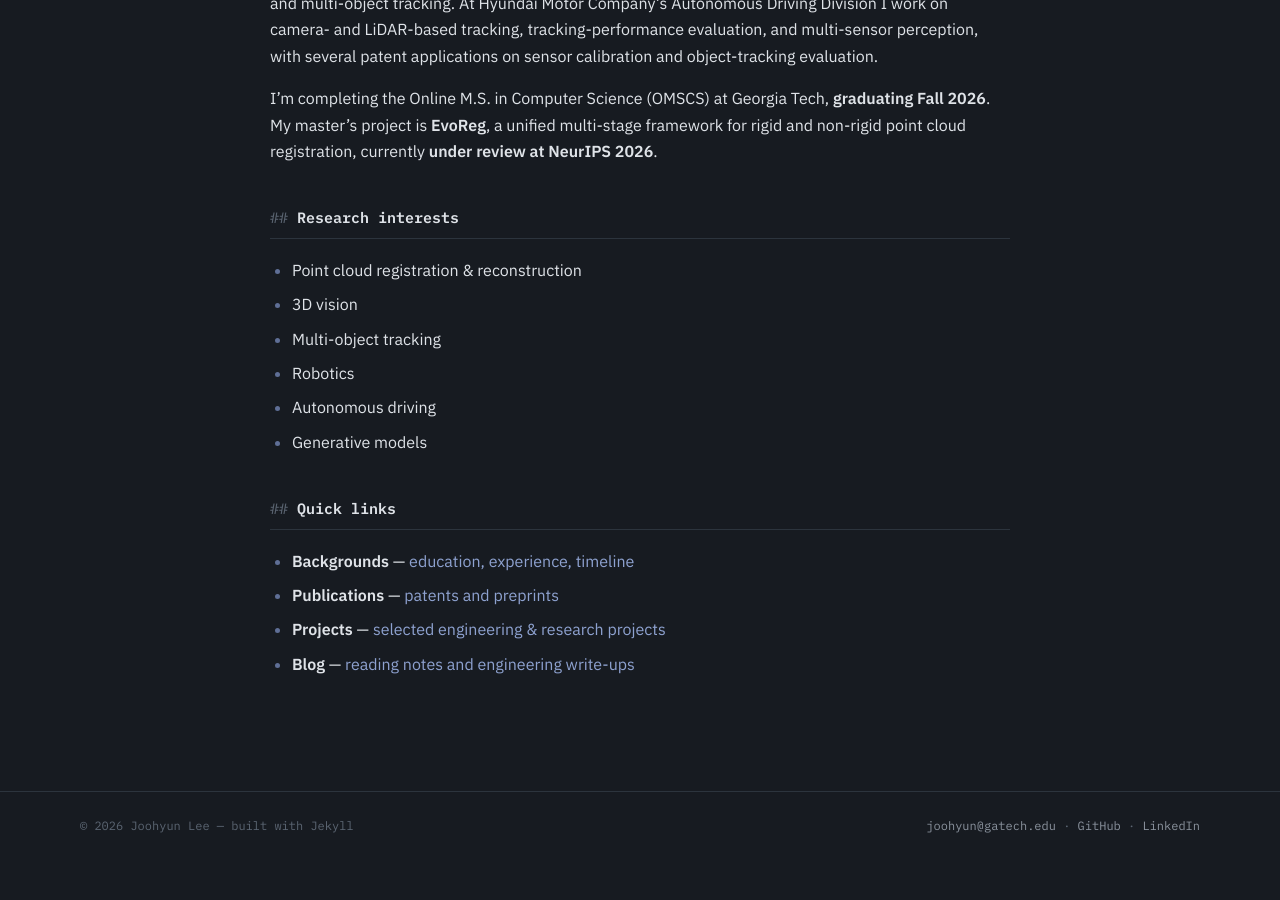
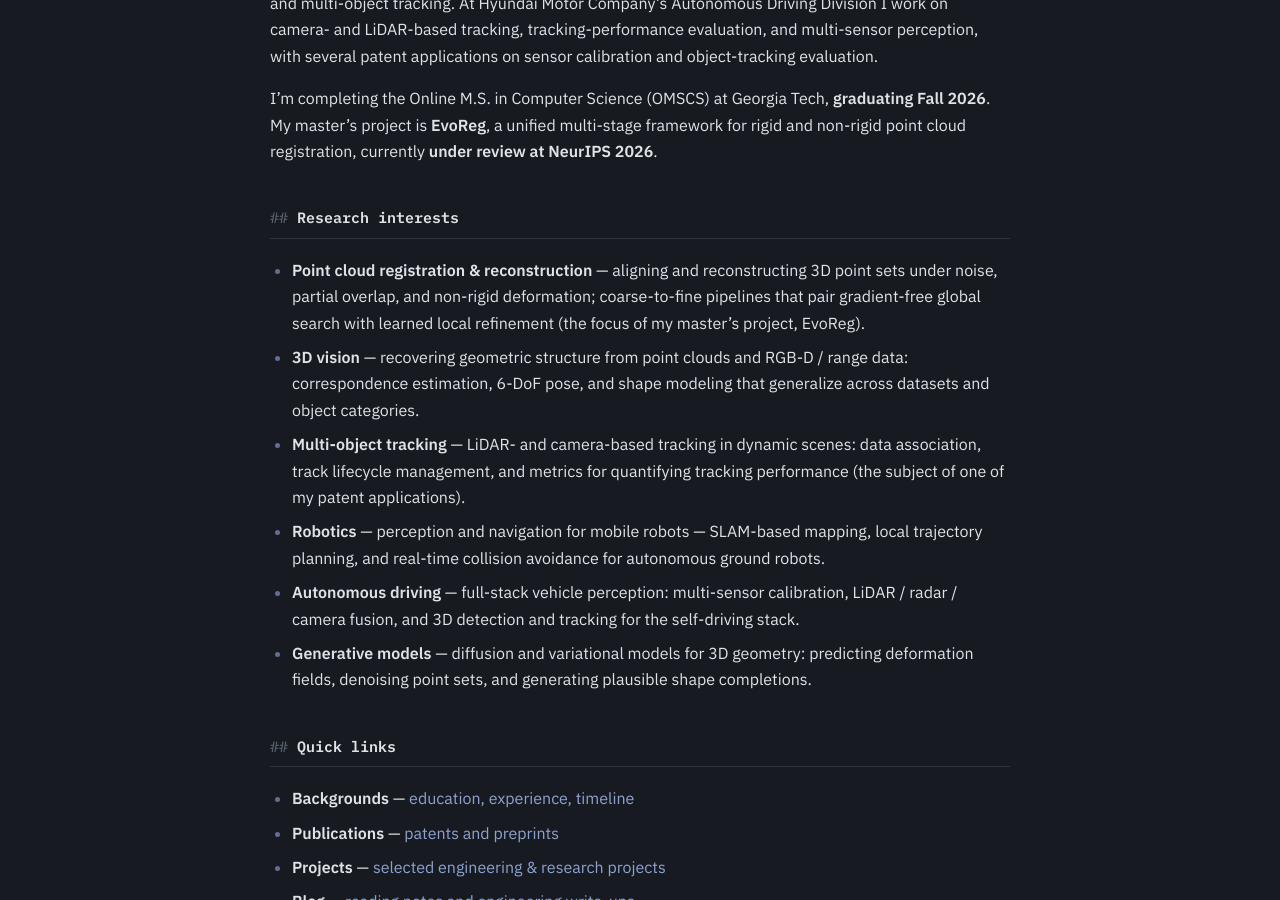
Before and after one commit to curiousLionH/curiousLionH.github.io, a Jekyll site: the page built from about.md, in a window 1280 px wide and 900 px high, scrolled down 334 px. Built offline with Jekyll 4.4.1, drawn with Linux system fonts in a browser that asks for light colours; before the commit the page ends 1194 px from its top, so only the background shows below that.

Commit message:
Portfolio-style link previews + research-interest descriptions
Social / SEO:
- Replace the old "논문 리뷰, 기술 블로그, 연구 기록" description with a
  portfolio blurb (site-wide + homepage)
- Homepage title -> "Joohyun Lee — Research Engineer" so shared links and
  the browser tab read as a portfolio
- Add og:image / twitter:image (profile photo) via a site-wide default so
  KakaoTalk / Slack / etc. show a card with a picture

Add short descriptions back to each research interest on About, grounded
in the CV and the EvoReg project.

Co-Authored-By: Claude Sonnet 5 <noreply@anthropic.com>

```diff
--- a/_config.yml
+++ b/_config.yml
@@ -1,6 +1,9 @@
 # Site settings
 title: Joohyun Lee
-description: 논문 리뷰, 기술 블로그, 연구 기록
+description: >-
+  Portfolio of Joohyun Lee — Research Engineer in autonomous driving and an OMSCS student
+  at Georgia Tech. Point cloud registration & reconstruction, 3D vision, multi-object
+  tracking, and robotics. Publications, projects, and notes.
 url: "https://curiousLionH.github.io"
 baseurl: ""
 
@@ -8,6 +11,9 @@ baseurl: ""
 author:
   name: Lee, Joohyun
   email: "joohyun@gatech.edu"
+
+# Social card / SEO
+image: /assets/img/profile_pic.jpg
 
 # Theme
 theme: minima
@@ -39,6 +45,10 @@ math: true
 defaults:
   - scope:
       path: ""
+    values:
+      image: /assets/img/profile_pic.jpg
+  - scope:
+      path: ""
       type: "posts"
     values:
       layout: "post"
--- a/about.md
+++ b/about.md
@@ -27,12 +27,22 @@ and non-rigid point cloud registration, currently **under review at NeurIPS 2026
 
 ## Research interests {#research-interests}
 
-- Point cloud registration & reconstruction
-- 3D vision
-- Multi-object tracking
-- Robotics
-- Autonomous driving
-- Generative models
+- **Point cloud registration & reconstruction** — aligning and reconstructing 3D point
+  sets under noise, partial overlap, and non-rigid deformation; coarse-to-fine pipelines
+  that pair gradient-free global search with learned local refinement (the focus of my
+  master's project, EvoReg).
+- **3D vision** — recovering geometric structure from point clouds and RGB-D / range data:
+  correspondence estimation, 6-DoF pose, and shape modeling that generalize across
+  datasets and object categories.
+- **Multi-object tracking** — LiDAR- and camera-based tracking in dynamic scenes: data
+  association, track lifecycle management, and metrics for quantifying tracking
+  performance (the subject of one of my patent applications).
+- **Robotics** — perception and navigation for mobile robots — SLAM-based mapping, local
+  trajectory planning, and real-time collision avoidance for autonomous ground robots.
+- **Autonomous driving** — full-stack vehicle perception: multi-sensor calibration,
+  LiDAR / radar / camera fusion, and 3D detection and tracking for the self-driving stack.
+- **Generative models** — diffusion and variational models for 3D geometry: predicting
+  deformation fields, denoising point sets, and generating plausible shape completions.
 
 ## Quick links
 
```
Also changed, not shown: index.md (+5 -1 lines).
